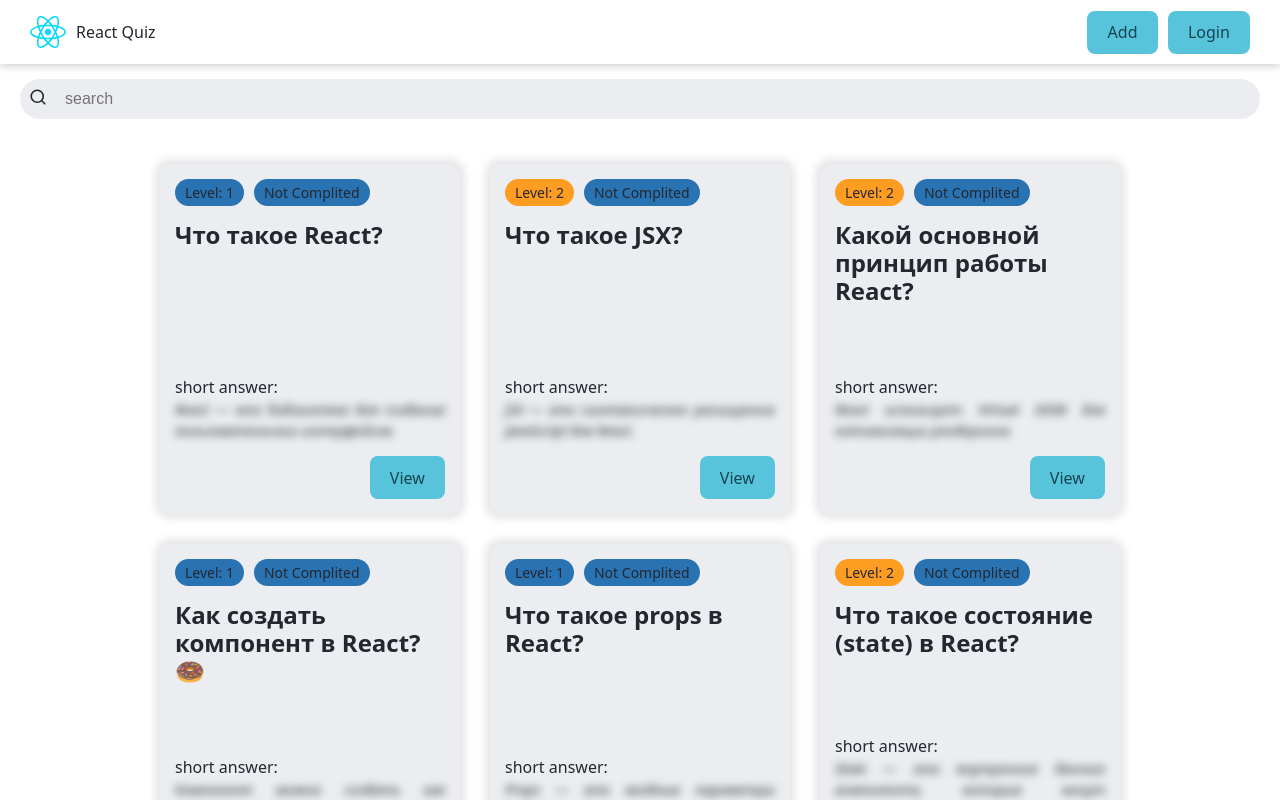
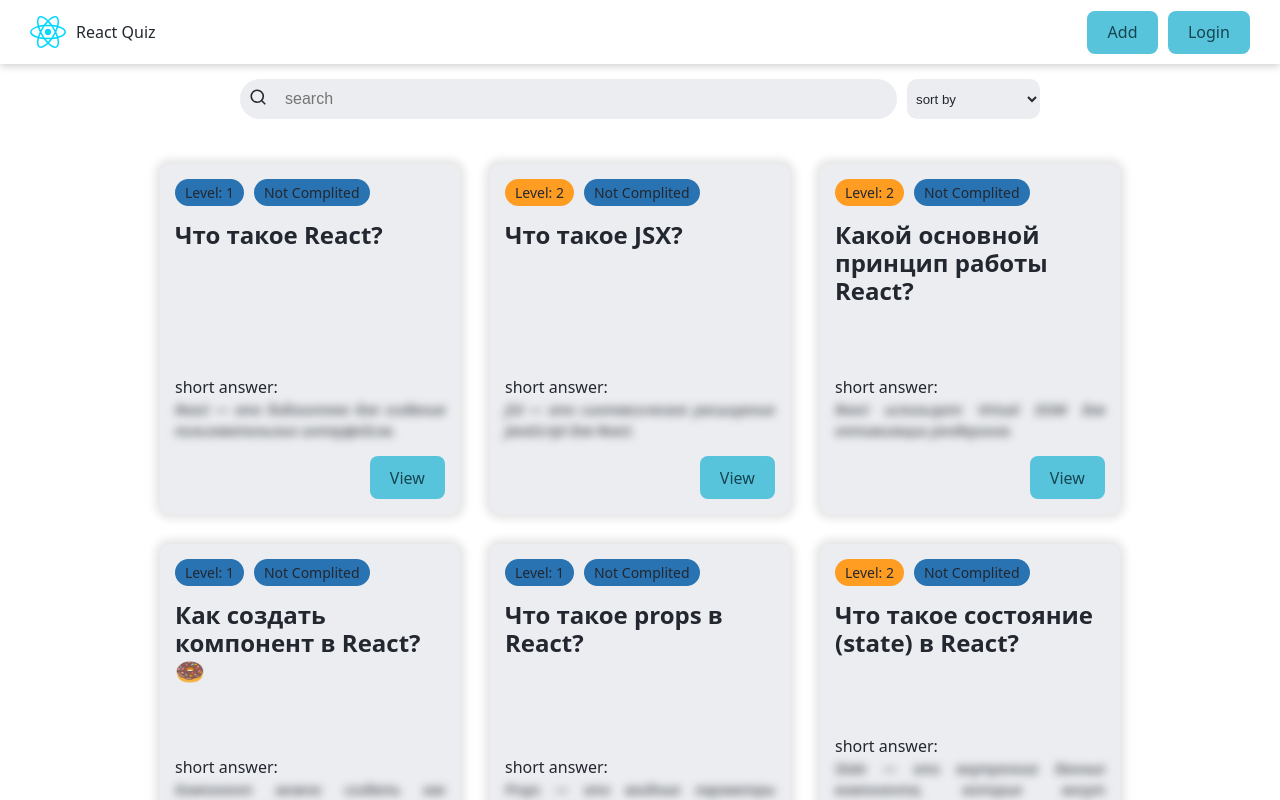
Before and after one commit to Mary-Varf/react-quiz, a React (Vite) app: page / in a window 1280 px wide. Built offline with nearby package versions, Linux system fonts and the light colour scheme; data requests are answered from the project's data file.

Commit message:
sort logic

```diff
--- a/src/pages/HomePage/HomePage.jsx
+++ b/src/pages/HomePage/HomePage.jsx
@@ -1,4 +1,4 @@
-import { useState, useEffect, useRef } from "react";
+import { useState, useEffect, useMemo } from "react";
 import cls from "./HomePage.module.css";
 import { API_URL } from "../../constants";
 import { QuestionCardList } from "../../components/QuestionCardList";
@@ -9,6 +9,7 @@ import { SearchInput } from "../../components/SearchInput";
 export const HomePage = () => {
   const [questions, setQuestions] = useState([]);
   const [searchValue, setSearchValue] = useState("");
+  const [sortSelectValue, setSortSelectValue] = useState("");
 
   const [getQuestions, isLoading, error] = useFetch(async (url) => {
     const response = await fetch(`${API_URL}/${url}`);
@@ -22,22 +23,47 @@ export const HomePage = () => {
   });
 
   useEffect(() => {
-    getQuestions("react");
-  }, []);
+    getQuestions(`react?_sort=${sortSelectValue}`);
+  }, [sortSelectValue]);
 
   const onSearchChangeHandler = (e) => {
     setSearchValue(e.target.value);
   };
 
+  const onSortSelectChangeHandler = (e) => {
+    setSortSelectValue(e.target.value);
+  };
+  const cards = useMemo(
+    () =>
+      questions.filter((d) =>
+        d.question.toLowerCase().includes(searchValue.trim().toLowerCase()),
+      ),
+    [questions, searchValue],
+  );
   return (
     <>
       <div className={cls.controlsContainer}>
         <SearchInput value={searchValue} onChange={onSearchChangeHandler} />
+        <select
+          name=""
+          id=""
+          value={sortSelectValue}
+          onChange={onSortSelectChangeHandler}
+          className={cls.select}
+        >
+          <option value="">sort by</option>
+          <option value="level">level ASC</option>
+          <option value="-level">level DESC</option>
+          <option value="completed">completed ASC</option>
+          <option value="-completed">completed DESC</option>
+        </select>
       </div>
 
       {isLoading && <Loader />}
       {error && <p>{error}</p>}
-      <QuestionCardList cards={questions} />
+      {cards.length === 0 && <p className={cls.noCards}>No cards...</p>}
+
+      <QuestionCardList cards={cards} />
     </>
   );
 };
--- a/src/pages/HomePage/HomePage.module.css
+++ b/src/pages/HomePage/HomePage.module.css
@@ -1,6 +1,6 @@
 .controlsContainer {
   width: 100%;
-  min-width: 800px;
+  max-width: 800px;
   margin: 0 auto;
   padding: 15px 0;
   display: flex;
@@ -8,3 +8,23 @@
   align-items: center;
   gap: 10px;
 }
+.noCards {
+  width: fit-content;
+  margin: 0 auto;
+}
+.select {
+  height: 40px;
+  padding: 5px;
+  border-radius: 10px;
+  border: none;
+  outline: none;
+  background-color: var(--card-bg-color);
+  color: var(--text-color);
+  flex-grow: 1;
+}
+
+@media (max-width: 576px) {
+  .controlsContainer {
+    flex-wrap: wrap-reverse;
+  }
+}
```
